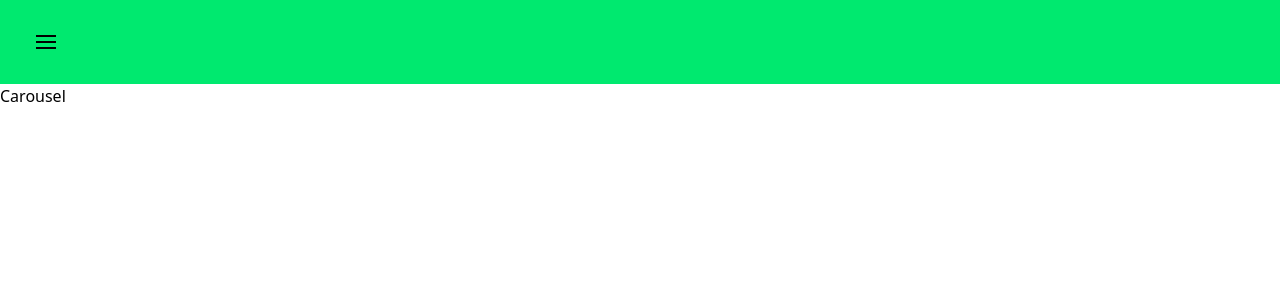
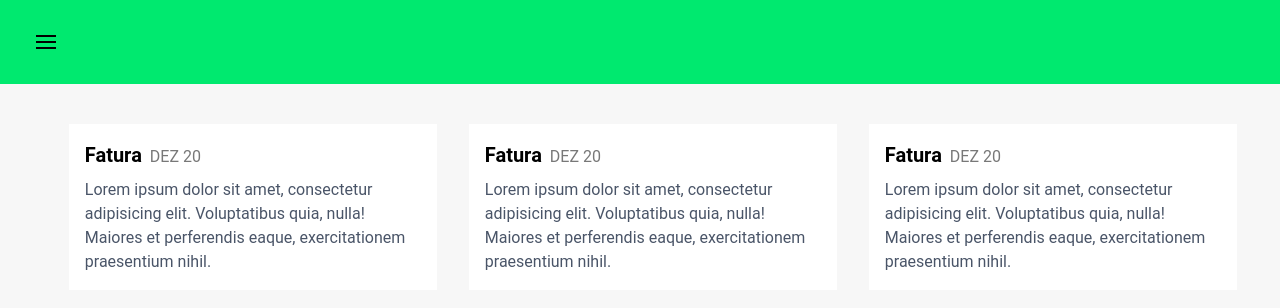
Before and after one commit to kregina/historico-de-faturas, a React (Create React App) app: page / in a window 1280 px wide. Shown: the top 308 px of the page. Built offline with nearby package versions, Linux system fonts and the light colour scheme.

Commit message:
add card component

```diff
--- /dev/null
+++ b/src/components/Card.js
@@ -0,0 +1,28 @@
+import React from 'react';
+import css from 'styled-components';
+
+const Div = css.div`
+    background-color: #fff;
+`;
+
+const Small = css.small`
+    color: #787878;
+    text-transform: uppercase;
+    font-weight: 400;
+`;
+
+const Card = () => (
+    <Div className="overflow-hidden p-4">
+        <div className="flex">
+            <div className="font-bold text-xl mb-2 ">
+                Fatura
+                <Small className="ml-2">Dez 20</Small>
+            </div>
+        </div>
+        <p className="text-gray-700 text-base">
+        Lorem ipsum dolor sit amet, consectetur adipisicing elit. Voluptatibus quia, nulla! Maiores et perferendis eaque, exercitationem praesentium nihil.
+        </p>
+    </Div>
+);
+
+export default Card;
--- a/src/components/Carousel.js
+++ b/src/components/Carousel.js
@@ -1,11 +1,38 @@
 import React from 'react';
+import css from 'styled-components';
+
+import Card from './Card';
+
+const Div = css.div`
+    overflow-x: scroll;
+`;
+
+const Ul = css.ul`
+    width: 1200px;
+`;
+
+const Li = css.li`
+    width: 65vw;
+    position: relative;
+    right: -3.3rem;
+`;
 
 const Carousel = () => (
-    <div>
-        <ul>
-            <li>Carousel</li>
-        </ul>
-    </div>
+    <Div>
+        <Ul className="flex my-10">
+            <Li className="mx-4">
+                <Card />
+            </Li>
+
+            <Li className="mx-4">
+                <Card />
+            </Li>
+
+            <Li className="mx-4">
+                <Card />
+            </Li>
+        </Ul>
+    </Div>
 );
 
 export default Carousel;
--- a/src/css/tailwind.css
+++ b/src/css/tailwind.css
@@ -6,3 +6,10 @@
 @tailwind utilities;
 
 /* Custom CSS */
+
+@import url('https://fonts.googleapis.com/css?family=Roboto&display=swap');
+
+body {
+    background-color: #F7F7F7;
+    font-family: 'Roboto', sans-serif;
+}
```
Also changed, not shown: src/index.css.
